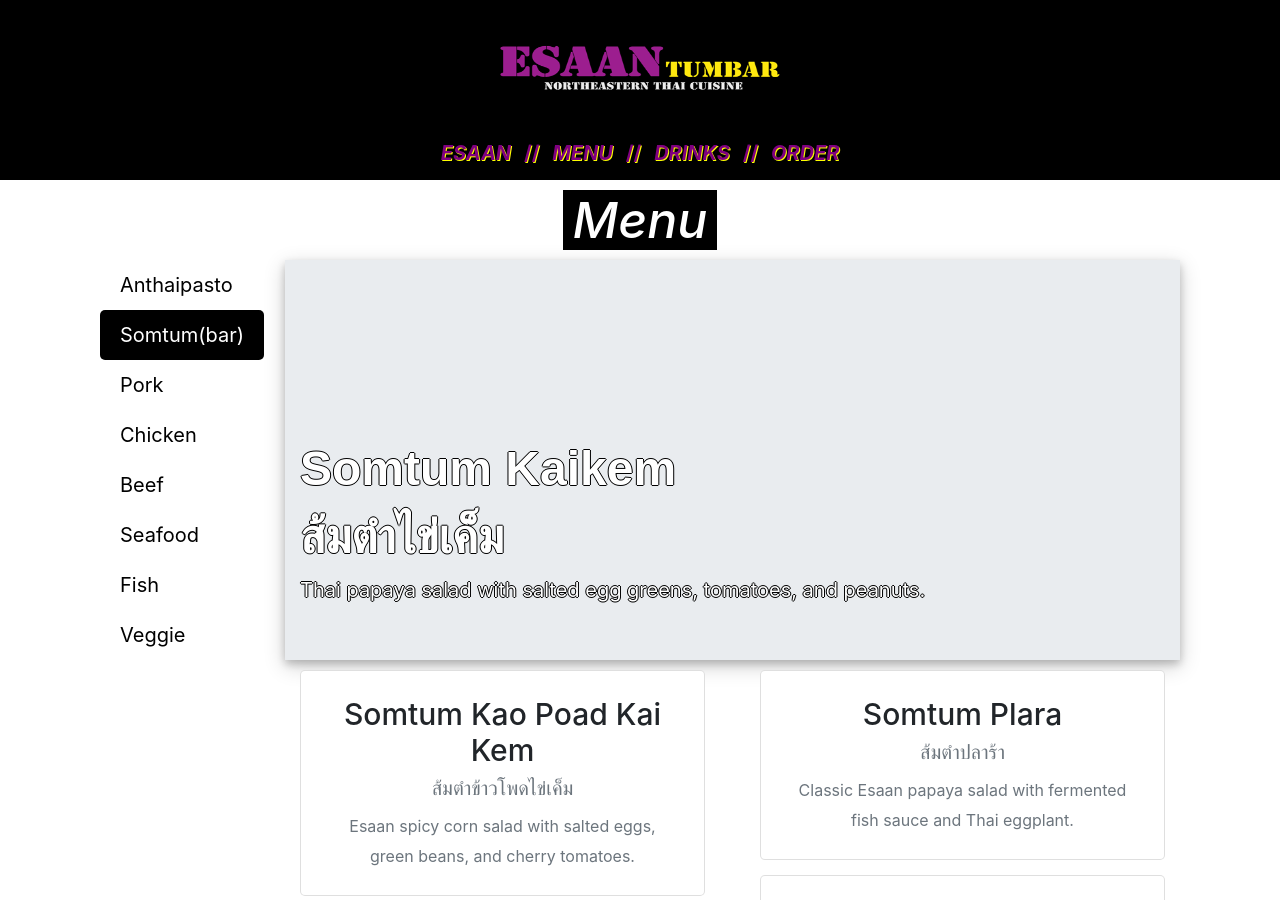
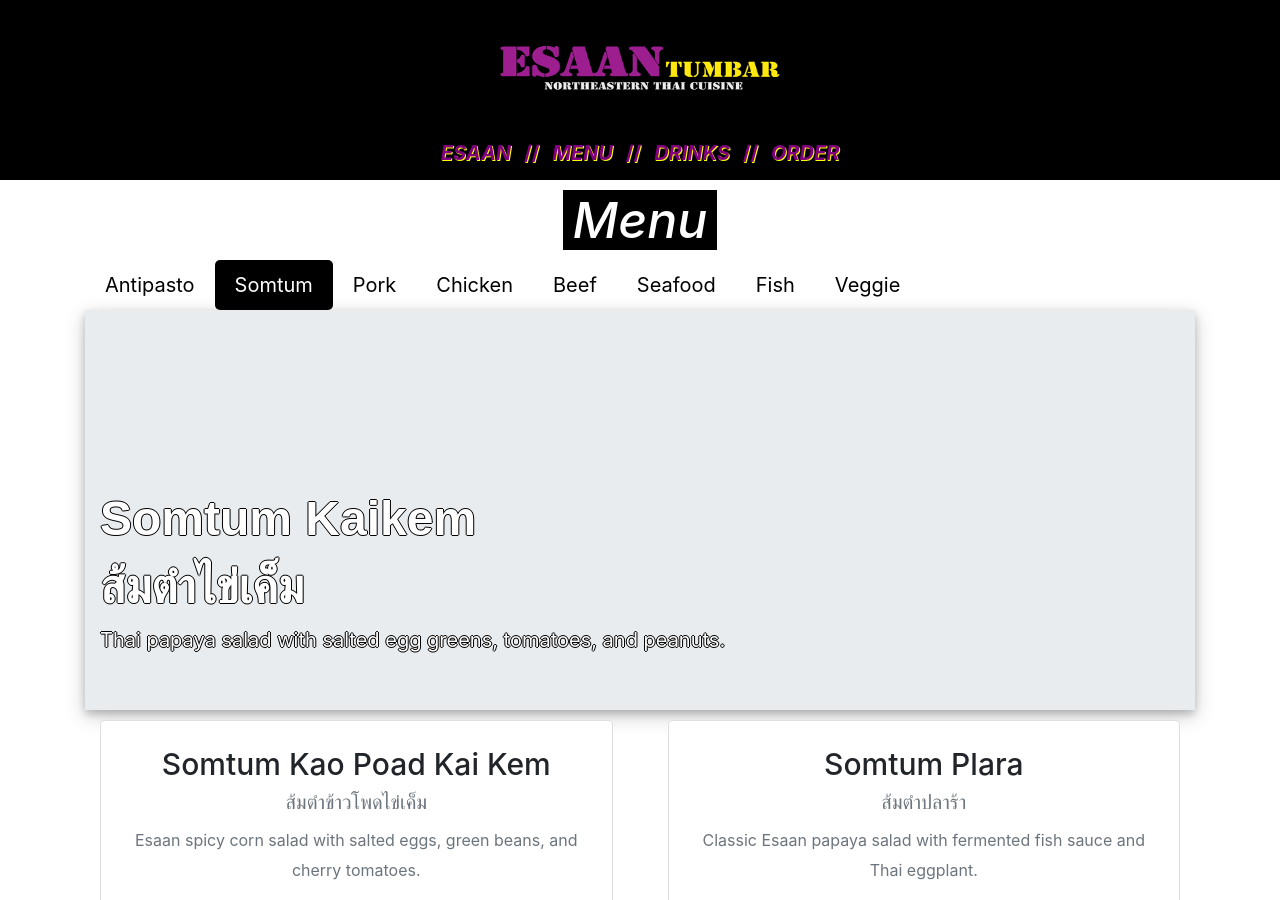
Before and after one commit to rainerdeal/esaan, a Jekyll site: the page built from menu.html, in a window 1280 px wide and 900 px high. Built offline with Jekyll 4.4.1, drawn with Linux system fonts in a browser that asks for light colours.

Commit message:
🍾 First Release

```diff
--- a/_config.yml
+++ b/_config.yml
@@ -3,7 +3,7 @@
 title: Esaan Tumbar
 description: Esaan Tumbar is a gourmet, Northeast-Thailand style restaurant in Mclean, Virginia.
 permalink: /:categories/:title
-url: https://esaantumbar.com #https://rickydeal.io
+url:
 
 sass:
   style: compressed # possible values: nested, expanded, compact, and compressed
--- a/_includes/footer.html
+++ b/_includes/footer.html
@@ -8,7 +8,7 @@
                     <div class="card-body">
                         <h5 class="card-title text-justify">Hours</h5>
                         {% for item in site.data.hours %}
-                            <p class="card-text"><small>{{ item.day }}: {{ item.time }}</small></p>
+                            <p class="card-text text-justify"><small>{{ item.day }}: {{ item.time }}</small></p>
                         {% endfor %}
                     </div>
                 </div>
--- a/menu.html
+++ b/menu.html
@@ -14,10 +14,10 @@ title: Esaan Tumbar - Menu
     <div class="container">
 
         <div class="row">
-            <div class="col-2">
-                <div class="nav flex-column nav-pills" id="v-pills-tab" role="tablist" aria-orientation="vertical">
-                    <a class="nav-link" id="v-pills-apps-tab" data-toggle="pill" href="#v-pills-apps" role="tab" aria-controls="v-pills-apps" aria-selected="false">Anthaipasto</a>
-                    <a class="nav-link active" id="v-pills-somtum-tab" data-toggle="pill" href="#v-pills-somtum" role="tab" aria-controls="v-pills-somtum" aria-selected="true">Somtum(bar)</a>
+            <div class="col-*">
+                <div class="nav nav-pills flex-row" id="v-pills-tab" role="tablist" aria-orientation="vertical">
+                    <a class="nav-link" id="v-pills-apps-tab" data-toggle="pill" href="#v-pills-apps" role="tab" aria-controls="v-pills-apps" aria-selected="false">Antipasto</a>
+                    <a class="nav-link active" id="v-pills-somtum-tab" data-toggle="pill" href="#v-pills-somtum" role="tab" aria-controls="v-pills-somtum" aria-selected="true">Somtum</a>
                     <a class="nav-link" id="v-pills-pork-tab" data-toggle="pill" href="#v-pills-pork" role="tab" aria-controls="v-pills-pork" aria-selected="false">Pork</a>
                     <a class="nav-link" id="v-pills-chicken-tab" data-toggle="pill" href="#v-pills-chicken" role="tab" aria-controls="v-pills-chicken" aria-selected="false">Chicken</a>
                     <a class="nav-link" id="v-pills-beef-tab" data-toggle="pill" href="#v-pills-beef" role="tab" aria-controls="v-pills-beef" aria-selected="false">Beef</a>
@@ -26,7 +26,7 @@ title: Esaan Tumbar - Menu
                     <a class="nav-link" id="v-pills-veggie-tab" data-toggle="pill" href="#v-pills-veggie" role="tab" aria-controls="v-pills-veggie" aria-selected="false">Veggie</a>
                 </div>
             </div>
-            <div class="col-10">
+            <div class="col-*">
                 <div class="tab-content" id="v-pills-tabContent">
                     <div class="tab-pane fade" id="v-pills-apps" role="tabpanel" aria-labelledby="v-pills-apps-tab">
                         <div class="jumbotron jumbotron-fluid">
```
